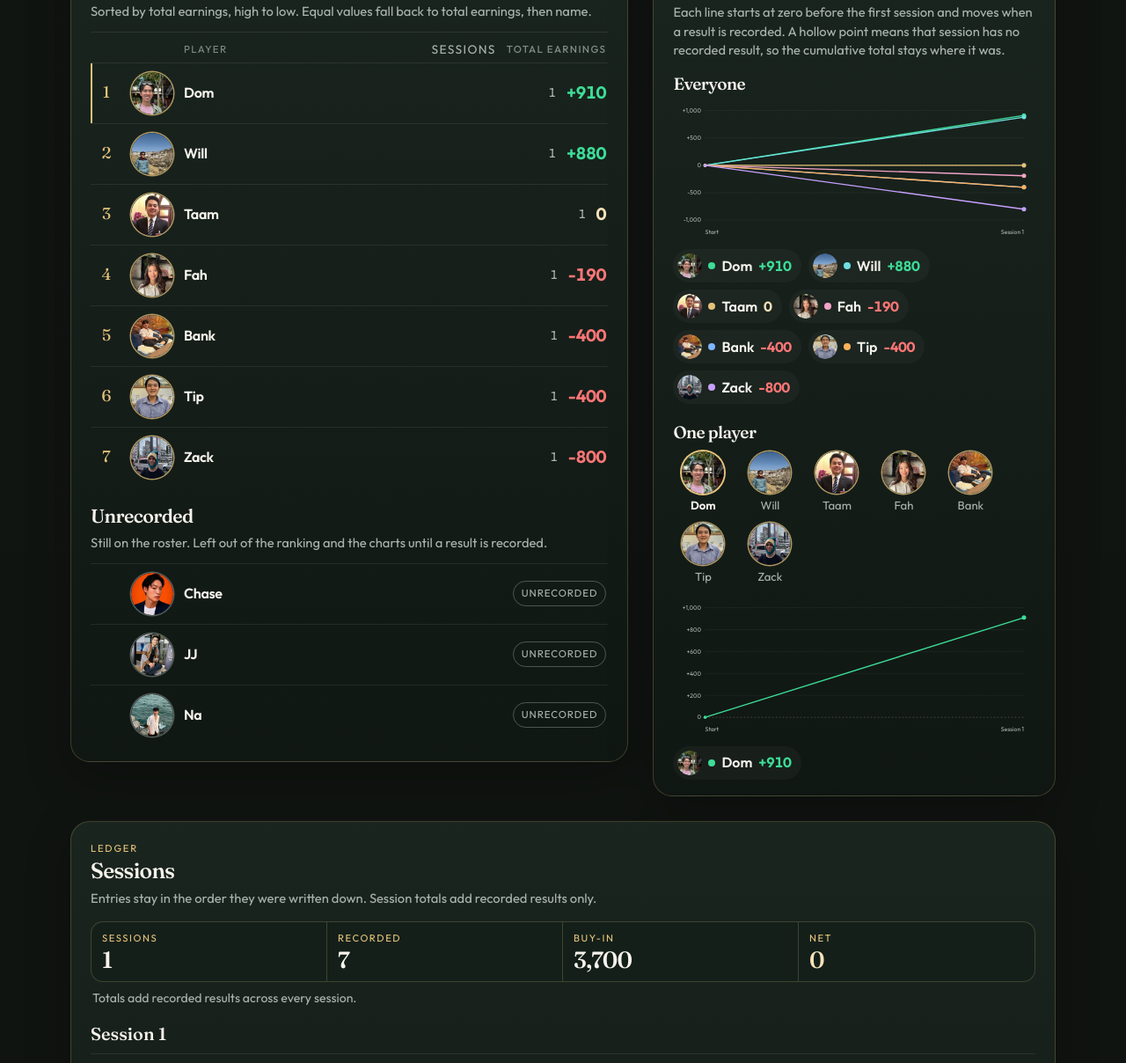
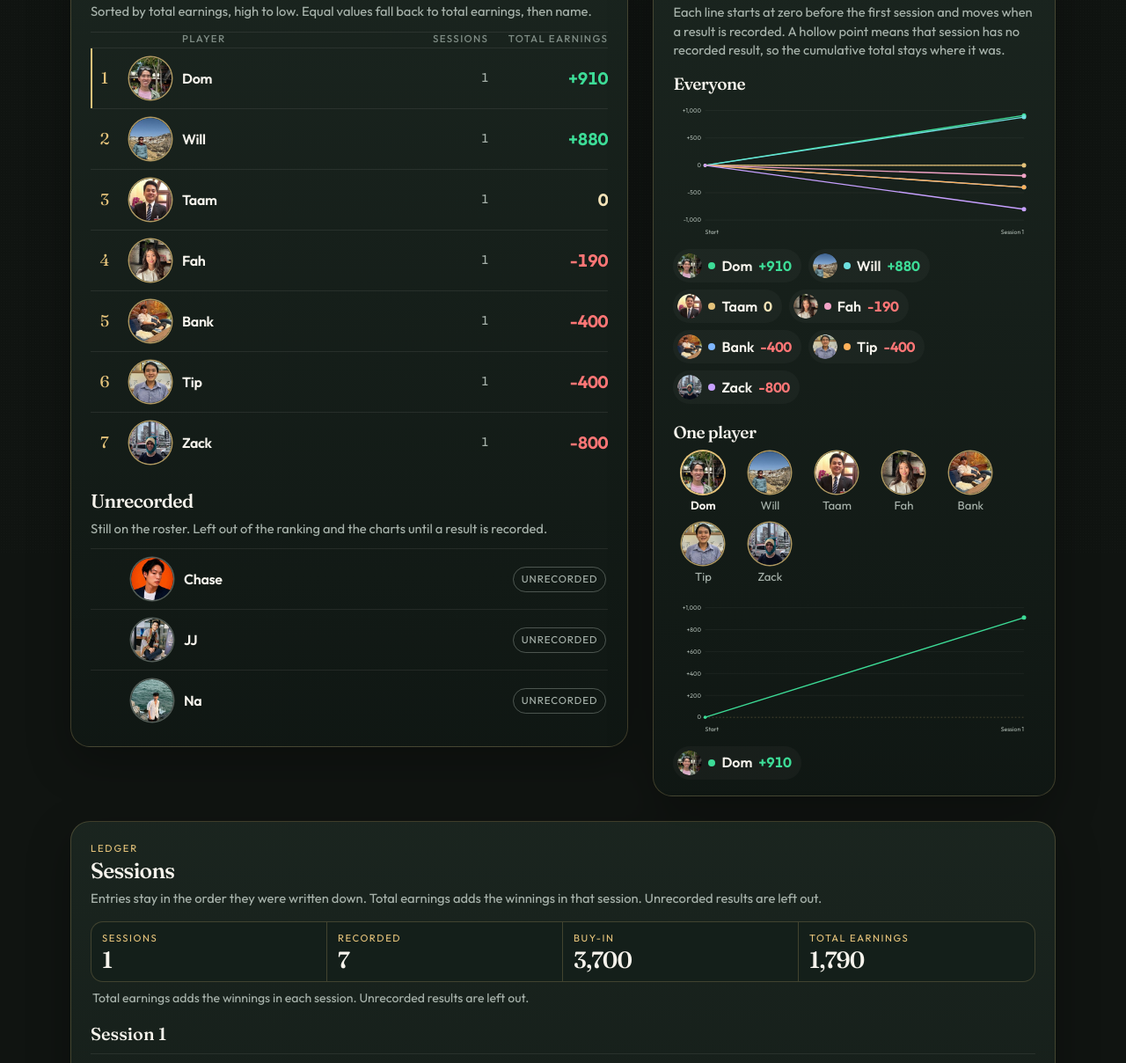
Before and after one commit to tarmo168/fazpoke, a plain HTML site: page index.html in a window 1280 px wide. Shown: the part 172-1380 px from the top of the page at 88% size. Drawn offline with Linux system fonts and the light colour scheme.

Commit message:
Replace session net totals with total earnings. (#5)
The ledger summary and each session now show total earnings, the sum of positive recorded nets, instead of the session net. The leaderboard uses one shared column grid so each player's sessions and total earnings sit under those headers, and the Sessions header matches the other headers.

Co-authored-by: Cursor Agent <cursoragent@cursor.com>
Co-authored-by: tarmo168 <tarmo168@users.noreply.github.com>

```diff
--- a/css/styles.css
+++ b/css/styles.css
@@ -297,14 +297,61 @@ h3 { font-size: 1.2rem; margin-top: 18px; }
   min-height: 64px;
 }
 
+/* Header and player rows share one track list, so Sessions and Total earnings line up. */
+.standings {
+  --board-columns: 1.15rem 32px minmax(2.75rem, 1fr) 4.4rem 5rem;
+  --board-gap: 6px;
+  display: grid;
+  grid-template-columns: var(--board-columns);
+  column-gap: var(--board-gap);
+  row-gap: 0;
+  overflow-x: auto;
+}
+
+.standings > .row {
+  grid-column: 1 / -1;
+  grid-template-columns: subgrid;
+  column-gap: var(--board-gap);
+  row-gap: 0;
+  min-width: 0;
+  padding-left: 0;
+  padding-right: 0;
+}
+
+.standings > .row > * { min-width: 0; }
+
+.standings .avatar { width: 32px; height: 32px; }
+
+.standings .who { min-width: 0; overflow: hidden; }
+
+.standings .name {
+  overflow: hidden;
+  text-overflow: ellipsis;
+  white-space: nowrap;
+}
+
+.standings .col-sessions,
+.standings .col-net { text-align: right; }
+
 .row-head {
-  display: none;
   min-height: 0;
+  align-items: end;
+  padding-top: 0;
   padding-bottom: 4px;
   color: var(--faint);
   font-size: 0.72rem;
+  font-weight: 500;
   letter-spacing: 0.12em;
   text-transform: uppercase;
+}
+
+.standings .row-head > span {
+  font-size: 0.72rem;
+  font-weight: 500;
+  letter-spacing: 0.12em;
+  color: var(--faint);
+  line-height: 1.2;
+  white-space: nowrap;
 }
 
 .row.lead { box-shadow: inset 2px 0 0 var(--brass); }
@@ -322,8 +369,13 @@ h3 { font-size: 1.2rem; margin-top: 18px; }
   letter-spacing: -0.02em;
 }
 
-.row-meta, .col-sessions { color: var(--muted); font-size: 0.86rem; }
-.col-sessions, .row-head .col-sessions { display: none; }
+.row-meta { color: var(--muted); font-size: 0.86rem; }
+
+.standings .row:not(.row-head) .col-sessions {
+  color: var(--muted);
+  font-size: 0.86rem;
+  font-weight: 430;
+}
 
 .col-net {
   font-size: 1.22rem;
@@ -332,11 +384,7 @@ h3 { font-size: 1.2rem; margin-top: 18px; }
   white-space: nowrap;
 }
 
-.row-head .col-net {
-  font-size: 0.72rem;
-  font-weight: 500;
-  letter-spacing: 0.12em;
-}
+.standings .row-head .col-net { white-space: normal; }
 
 .avatar {
   width: 48px;
@@ -664,13 +712,14 @@ tfoot th, tfoot td {
   .summary > div:nth-child(1) { box-shadow: inset -1px 0 0 var(--line); }
   .summary > div:last-child { box-shadow: none; }
 
-  .row, .row-head {
-    grid-template-columns: 2rem 48px minmax(0, 1.4fr) 5.2rem max-content;
+  .standings {
+    --board-columns: 2rem 48px minmax(0, 1fr) 4.4rem 7.75rem;
+    --board-gap: 12px;
   }
 
+  .standings .avatar { width: 48px; height: 48px; }
+  .standings .row-head .col-net { white-space: nowrap; }
   .row.quiet { grid-template-columns: 2rem 48px minmax(0, 1fr) auto; }
-  .row-head { display: grid; }
-  .col-sessions, .row-head .col-sessions { display: block; text-align: right; }
   .row-meta { display: none; }
   .panel { padding: 22px 22px 18px; }
 }
--- a/js/main.js
+++ b/js/main.js
@@ -63,7 +63,7 @@ function summary(model) {
     ["Sessions", String(model.totals.sessions), ""],
     ["Recorded", String(model.totals.recordedPlayers), ""],
     ["Buy-in", formatAmount(model.totals.buyIn), ""],
-    ["Net", formatSigned(model.totals.net), signedClass(model.totals.net)],
+    ["Total earnings", formatAmount(model.totals.totalEarnings), ""],
   ];
   return el("div", { class: "ledger-totals" }, [
     el("div", { class: "summary", role: "group", "aria-label": "Totals" }, cells.map(([label, value, tone]) => el("div", {}, [
@@ -72,7 +72,7 @@ function summary(model) {
     ]))),
     el("p", {
       class: "summary-note",
-      text: "Totals add recorded results across every session.",
+      text: "Total earnings adds the winnings in each session. Unrecorded results are left out.",
     }),
   ]);
 }
@@ -100,7 +100,6 @@ function board(model) {
     avatar(player),
     el("span", { class: "who" }, [
       el("span", { class: "name", text: player.name }),
-      el("span", { class: "row-meta", text: sessionsLabel(player.sessionsPlayed) }),
     ]),
     el("span", { class: "col-sessions num", text: String(player.sessionsPlayed) }),
     el("span", { class: `col-net num ${signedClass(player.net)}`, text: formatSigned(player.net) }),
@@ -143,7 +142,7 @@ function board(model) {
       text: `Sorted by ${sortLabel.toLowerCase()}, ${direction}. Equal values fall back to total earnings, then name.`,
     }),
     ranked.length
-      ? el("div", { class: "rows" }, [head, ...rows])
+      ? el("div", { class: "rows standings" }, [head, ...rows])
       : el("p", { class: "note", text: "No recorded results yet." }),
     el("h2", { class: "subhead", text: "Unrecorded" }),
     el("p", {
@@ -228,7 +227,7 @@ function ledger(model) {
     el("h2", { text: "Sessions" }),
     el("p", {
       class: "note",
-      text: "Entries stay in the order they were written down. Session totals add recorded results only.",
+      text: "Entries stay in the order they were written down. Total earnings adds the winnings in that session. Unrecorded results are left out.",
     }),
     summary(model),
   ]);
@@ -273,7 +272,12 @@ function ledger(model) {
         el("tr", {}, [
           el("th", { scope: "row", text: "Recorded total" }),
           el("td", { class: "num", text: formatAmount(session.buyIn) }),
-          el("td", { class: `num ${signedClass(session.net)}`, text: formatSigned(session.net) }),
+          el("td"),
+        ]),
+        el("tr", {}, [
+          el("th", { scope: "row", text: "Total earnings" }),
+          el("td"),
+          el("td", { class: "num", text: formatAmount(session.totalEarnings) }),
         ]),
       ]),
     ]);
--- a/js/stats.js
+++ b/js/stats.js
@@ -4,6 +4,10 @@
  * A result counts only when `net` is a finite number.
  * 0 is a recorded break-even and stays on the board.
  * null, or a missing net, is unrecorded and is never coerced to 0.
+ *
+ * Total earnings for a session is the sum of its positive recorded nets,
+ * the amount that changed hands. The all-sessions figure adds those up.
+ * Break-even and unrecorded results add nothing.
  */
 
 export function isRecordedNet(net) {
@@ -12,6 +16,12 @@ export function isRecordedNet(net) {
 
 function isFiniteNumber(value) {
   return typeof value === "number" && Number.isFinite(value);
+}
+
+function totalEarnings(rows) {
+  return rows.reduce((sum, row) => (
+    row.recorded && row.net > 0 ? sum + row.net : sum
+  ), 0);
 }
 
 export function buildModel(players, sessions) {
@@ -73,6 +83,7 @@ export function buildModel(players, sessions) {
       label: session.label,
       buyIn,
       net,
+      totalEarnings: totalEarnings(rows),
       rows,
     });
   }
@@ -134,6 +145,7 @@ export function buildModel(players, sessions) {
     recordedPlayers: standings.length,
     buyIn: sessionViews.reduce((sum, session) => sum + session.buyIn, 0),
     net: sessionViews.reduce((sum, session) => sum + session.net, 0),
+    totalEarnings: sessionViews.reduce((sum, session) => sum + session.totalEarnings, 0),
   };
 
   return { standings, unrecorded, sessions: sessionViews, totals, warnings, byId };
```
Also changed, not shown: tests/ledger.test.mjs (+31 -0 lines).
